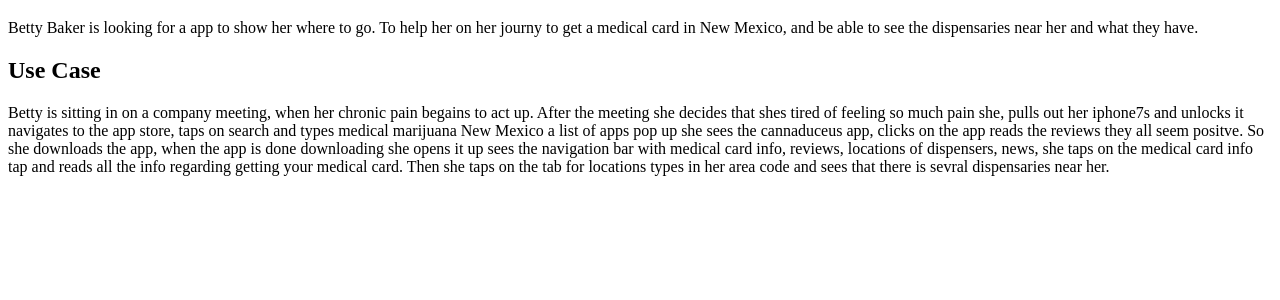
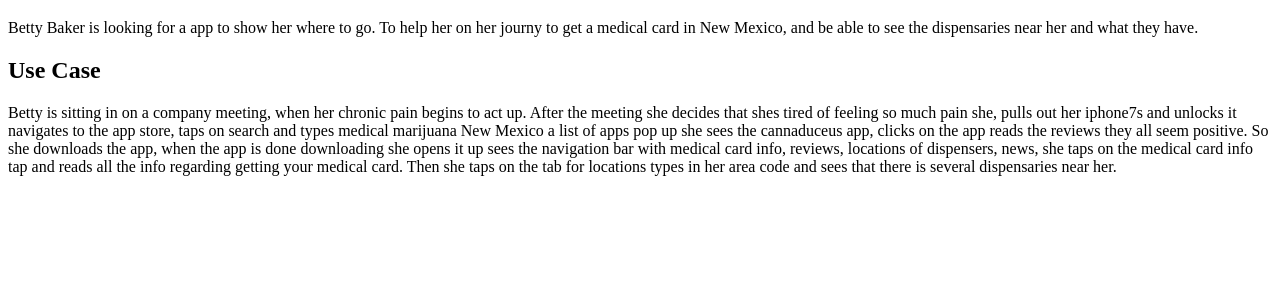
Before and after one commit to Kcambell16/cannaduceus, a PHP site: page /bettybaker.php in a window 1280 px wide. Shown: the part 254-554 px from the top of the page. Run offline with PHP 8.4, Linux system fonts and the light colour scheme.

Commit message:
Betty Baker 2.1

```diff
--- a/epic/bettybaker.php
+++ b/epic/bettybaker.php
@@ -29,7 +29,7 @@
 
 	<h2>Use Case</h2>
 
-	<p>Betty is sitting in on a company meeting, when her chronic pain begains to act up. After the meeting she decides that shes tired of feeling so much pain she, pulls out her iphone7s and unlocks it navigates to the app store, taps on search and types medical marijuana New Mexico a list of apps pop up she sees the cannaduceus app, clicks on the app reads the reviews they all seem positve. So she downloads the app, when the app is done downloading she opens it up sees the navigation bar with medical card info, reviews, locations of dispensers, news, she taps on the medical card info tap and reads all the info regarding getting your medical card. Then she taps on the tab for locations types in her area code and sees that there is sevral dispensaries near her. </p>
+	<p>Betty is sitting in on a company meeting, when her chronic pain begins to act up. After the meeting she decides that shes tired of feeling so much pain she, pulls out her iphone7s and unlocks it navigates to the app store, taps on search and types medical marijuana New Mexico a list of apps pop up she sees the cannaduceus app, clicks on the app reads the reviews they all seem positive. So she downloads the app, when the app is done downloading she opens it up sees the navigation bar with medical card info, reviews, locations of dispensers, news, she taps on the medical card info tap and reads all the info regarding getting your medical card. Then she taps on the tab for locations types in her area code and sees that there is several dispensaries near her. </p>
 			</body>
 
 
```
